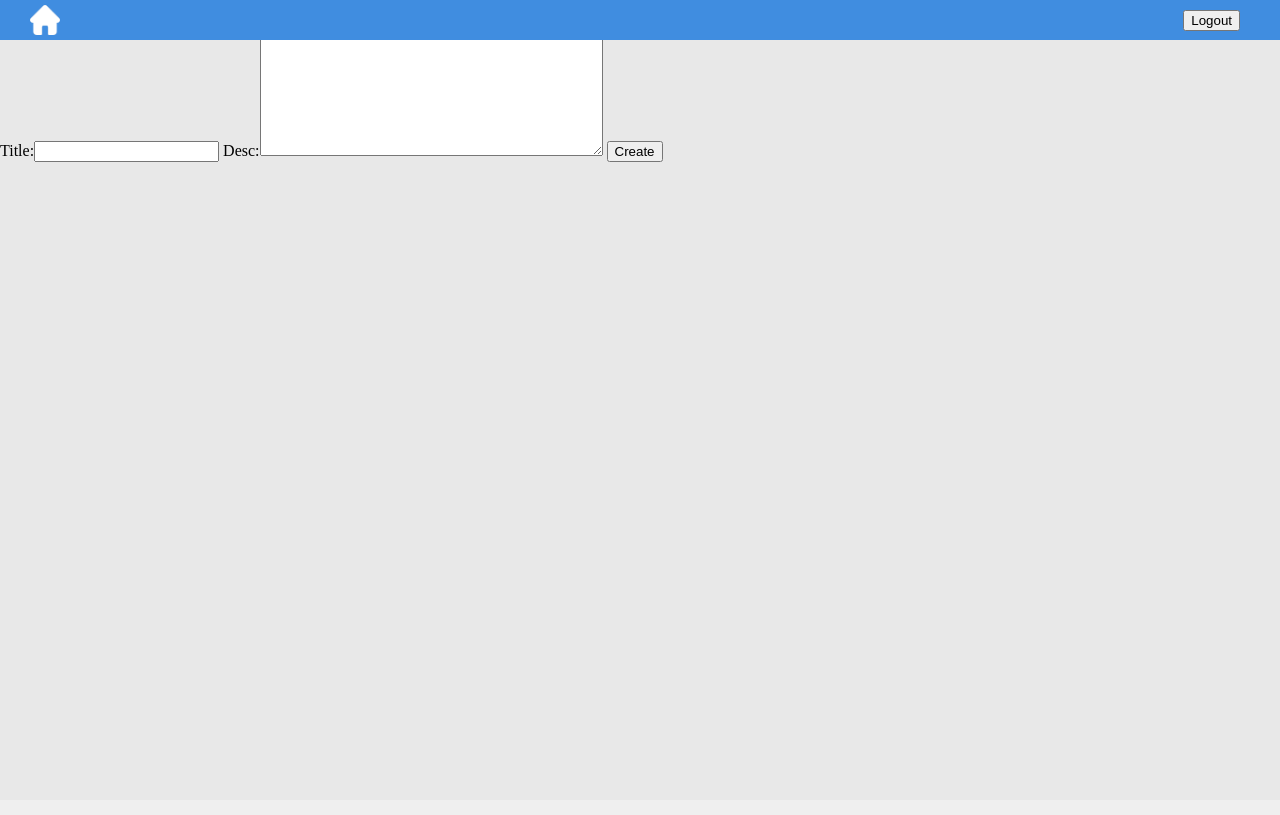
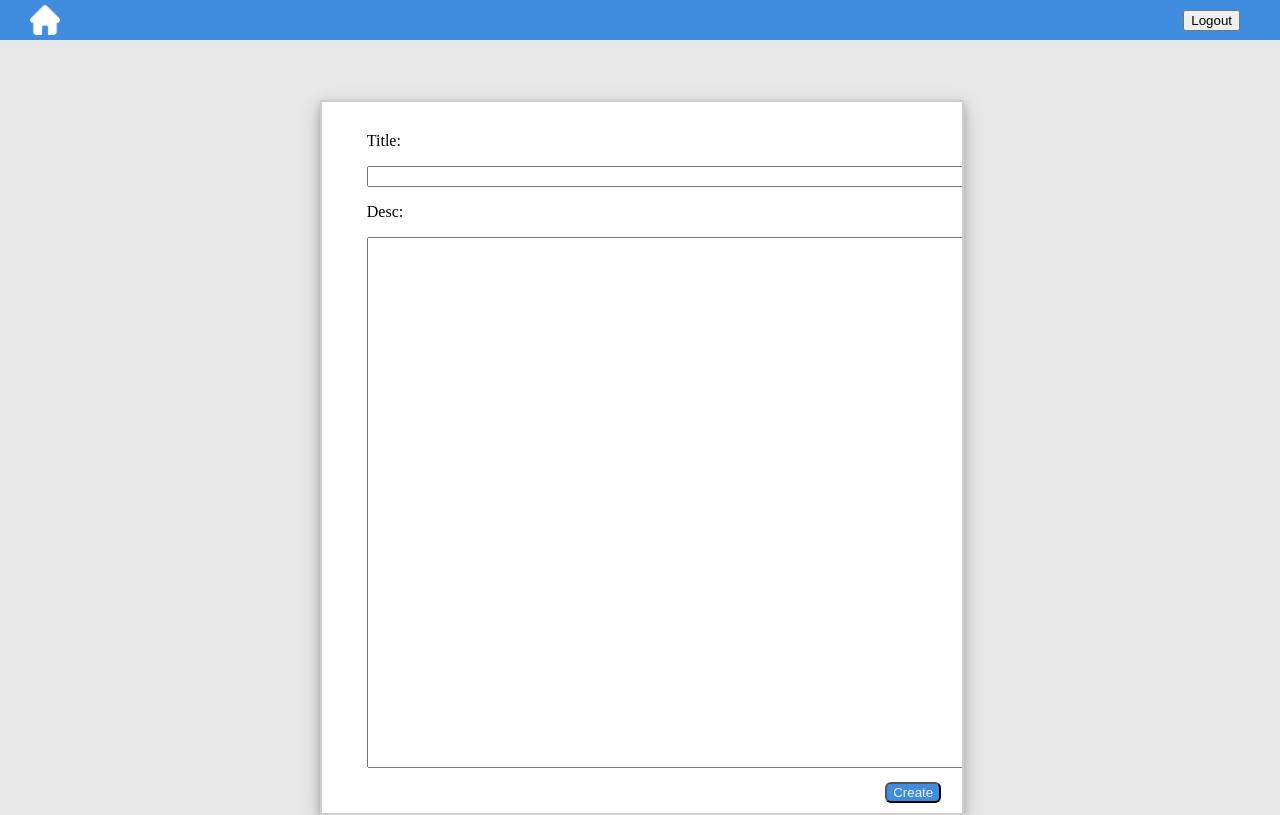
Before and after one commit to Yonggiee/Django-Blog, a Django app: page /new-post/ in a window 1280 px wide. Before the commit the page ends 162 px from the top, so only its background shows below. Run offline with Django 3.2, Linux system fonts and the light colour scheme; the visitor is signed in with stand-in values (Sample User, id 1); parts of the project's set-up code (start-up, migrations or seed data) failed here and were passed over.

Commit message:
add new post css

```diff
--- a/project/blog/blog/views.py
+++ b/project/blog/blog/views.py
@@ -116,6 +116,12 @@ class PostCreateView(LoginRequiredMixin, CreateView):
     template_name = 'post_new.html'
     fields = PostForm().fields
     login_url = '/login/'
+
+    def get_context_data(self, **kwargs):
+        context = super(PostCreateView, self).get_context_data(**kwargs)
+        temp = context['form'].save(commit=False)
+        context['form'] = PostForm(instance=temp)
+        return context
 
     def form_valid(self, form):
         post = form.save(commit=False)
--- a/project/blog/static/styles.css
+++ b/project/blog/static/styles.css
@@ -243,9 +243,10 @@ td{
     background-color: rgb(232, 232, 232);
 }
 
-/* edit view */
+/* edit view + create view*/
 
-.edit-form{
+.post-form{
+    overflow: auto;
     margin-top: 100px;
     margin-left: 25%;
     width: 50%;
@@ -257,7 +258,7 @@ td{
     background-color: white;
 }
 
-#edit-post-align{
+#post-align{
     margin-top: 30px;
     margin-left: 7%;
 }
@@ -267,3 +268,9 @@ td{
     margin-bottom: 10px;
     margin-left: 78%;
 }
+
+#new-form-buttons{
+    margin-top: 10px;
+    margin-bottom: 10px;
+    margin-left: 88%;
+}
--- a/project/blog/templates/post_edit.html
+++ b/project/blog/templates/post_edit.html
@@ -3,9 +3,9 @@
 {% block title %} Edit: {{ post.title }} {% endblock %}
 
 {% block content %}
-    <div class="edit-form">
+    <div class="post-form">
         <form method="post">
-            <div id="edit-post-align">
+            <div id="post-align">
                 {% csrf_token %}
                 <p>Title:</p>
                 {{ form.title }}
--- a/project/blog/templates/post_new.html
+++ b/project/blog/templates/post_new.html
@@ -3,10 +3,18 @@
 {% block title %} New Post {% endblock %}
 
 {% block content %}
-    <form class="post_form" method="post">
-        {% csrf_token %}
-        {{ form }}
-        <input type="submit" value="Create">
-    </form>
-
+    <div class="post-form">
+        <form method="post">
+            <div id="post-align">
+                {% csrf_token %}
+                <p>Title:</p>
+                {{ form.title }}
+                <p>Desc: </p>
+                {{ form.desc }}
+            </div>
+            <div id="new-form-buttons">
+                <input id="button" type="submit" value="Create">
+            </div>
+        </form>
+    </div>
 {% endblock %}
```
